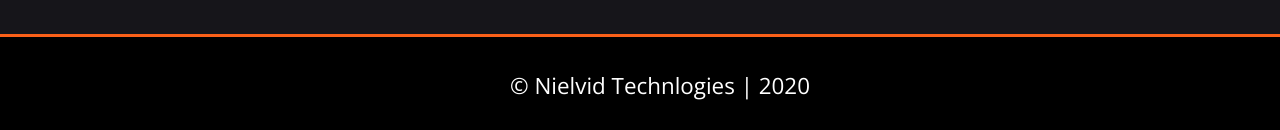
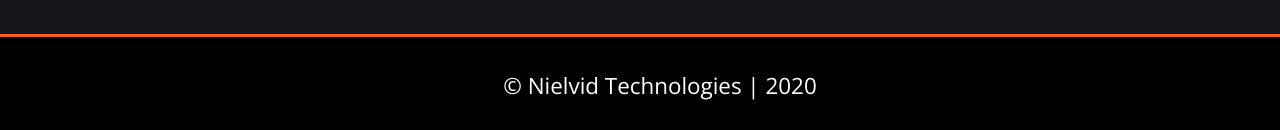
Before and after one commit to nielvid/webtv, a plain HTML site: page index.html in a window 1280 px wide. Shown: the part 1046-1176 px from the top of the page. Drawn offline with nearby package versions, Linux system fonts and the light colour scheme; no server answers.

Commit message:
company name corrected on footer

```diff
--- a/index.html
+++ b/index.html
@@ -196,7 +196,7 @@
     <div class="footer-link" >
 
 
-           <ul> <li><a href="https://www.facebook.com/nielvid"> &copy; Nielvid Technlogies | 2020</a></li>
+           <ul> <li><a href="https://www.nielvid"> &copy; Nielvid Technologies | 2020</a></li>
                </ul>
 
 
```
